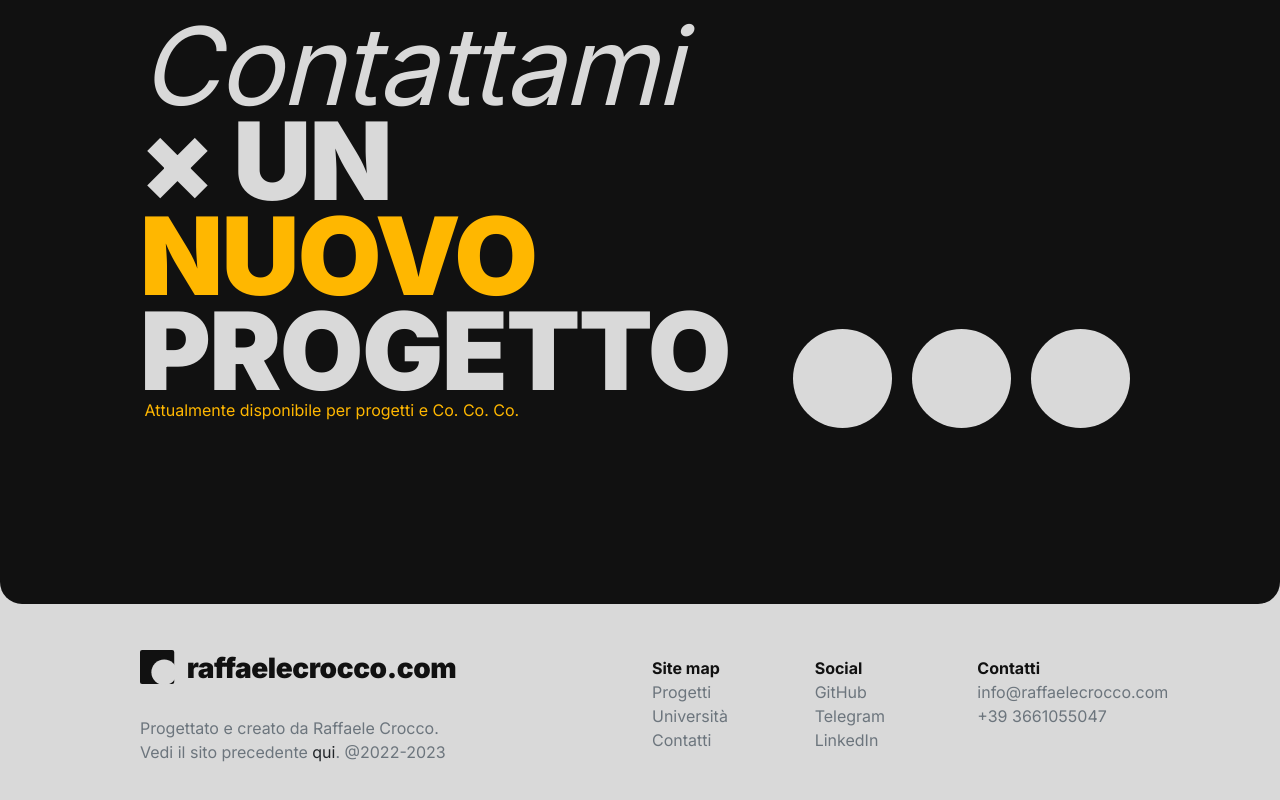
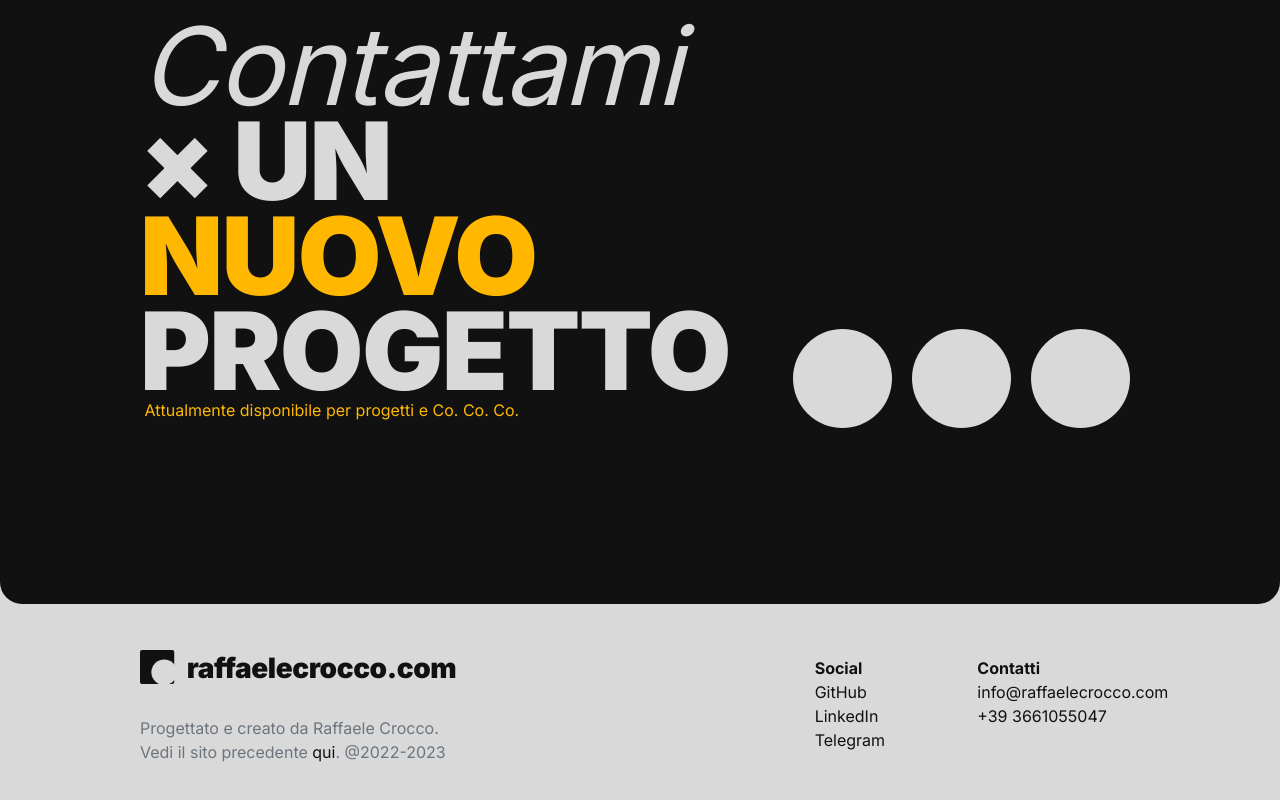
Before and after one commit to RaffaeleCrocco/raffaelecrocco2023.com, a React (Create React App) app: page / in a window 1280 px wide. Shown: the part 1980-2780 px from the top of the page. Built offline with nearby package versions, Linux system fonts and the light colour scheme.

Commit message:
Add more links

```diff
--- a/src/pages/Home.js
+++ b/src/pages/Home.js
@@ -223,10 +223,22 @@ const Home = () => {
               e ai loro progetti in smart working. Sono tutta via disponibile a
               collaborazioni Co. Co. Co. e a proposte di progetto di vario tipo.
               Per qualsiasi informazione{" "}
-              <a className="accent" href="#contact">
+              <a
+                className="accent"
+                href="mailto:info@raffaelecrocco.com"
+                target="_blank"
+              >
                 Contattami
               </a>{" "}
-              o scarica il mio <span className="accent">Curriculum</span>.
+              o scarica il mio{" "}
+              <a
+                className="accent"
+                href="https://drive.google.com/file/d/1LmRO_PmKvA5JmixvEWCpgt48N9zrNYuo/view"
+                target="_blank"
+              >
+                Curriculum
+              </a>
+              .
             </div>
           </div>
         </Col>
@@ -295,7 +307,6 @@ const Home = () => {
           </Col>
         </Row>
       </Link>
-      <a name="contact"></a>
       <Row className="contact">
         <Col className="">
           <div className="title">
@@ -322,33 +333,50 @@ const Home = () => {
             </p>
             <p className="text-secondary">
               Progettato e creato da Raffaele Crocco. <br />
-              Vedi il sito precedente <a className="text-dark">qui</a>.
-              @2022-2023
+              Vedi il sito precedente{" "}
+              <a href="https://raffaelecrocco.vercel.app/" target="_blank">
+                qui
+              </a>
+              . @2022-2023
             </p>
           </Col>
           <Col>
             <Row xs={1} md={3}>
-              <Col>
-                <b>Site map</b>
-                <ul className="text-secondary">
-                  <li>Progetti</li>
-                  <li>Università</li>
-                  <li>Contatti</li>
-                </ul>
-              </Col>
+              <Col></Col>
               <Col>
                 <b>Social</b>
                 <ul className="text-secondary">
-                  <li>GitHub</li>
-                  <li>Telegram</li>
-                  <li>LinkedIn</li>
+                  <li>
+                    <a href="https://github.com/RaffaeleCrocco" target="_blank">
+                      GitHub
+                    </a>
+                  </li>
+                  <li>
+                    <a
+                      href="https://www.linkedin.com/in/raffaelecrocco/"
+                      target="_blank"
+                    >
+                      LinkedIn
+                    </a>
+                  </li>
+                  <li>
+                    <a href="https://t.me/raffaelecrocco" target="_blank">
+                      Telegram
+                    </a>
+                  </li>
                 </ul>
               </Col>
               <Col>
                 <b>Contatti</b>
                 <ul className="text-secondary">
-                  <li>info@raffaelecrocco.com</li>
-                  <li>+39 3661055047</li>
+                  <li>
+                    <a href="mailto:info@raffaelecrocco.com" target="_blank">
+                      info@raffaelecrocco.com
+                    </a>
+                  </li>
+                  <li>
+                    <a href="tel:+393661055047">+39 3661055047</a>
+                  </li>
                 </ul>
               </Col>
             </Row>
--- a/src/style/App.scss
+++ b/src/style/App.scss
@@ -37,6 +37,11 @@ body::-webkit-scrollbar {
 a {
   text-decoration: none;
   color: $accent !important;
+}
+.footer {
+  a {
+    color: $dark !important;
+  }
 }
 
 .App {
```
